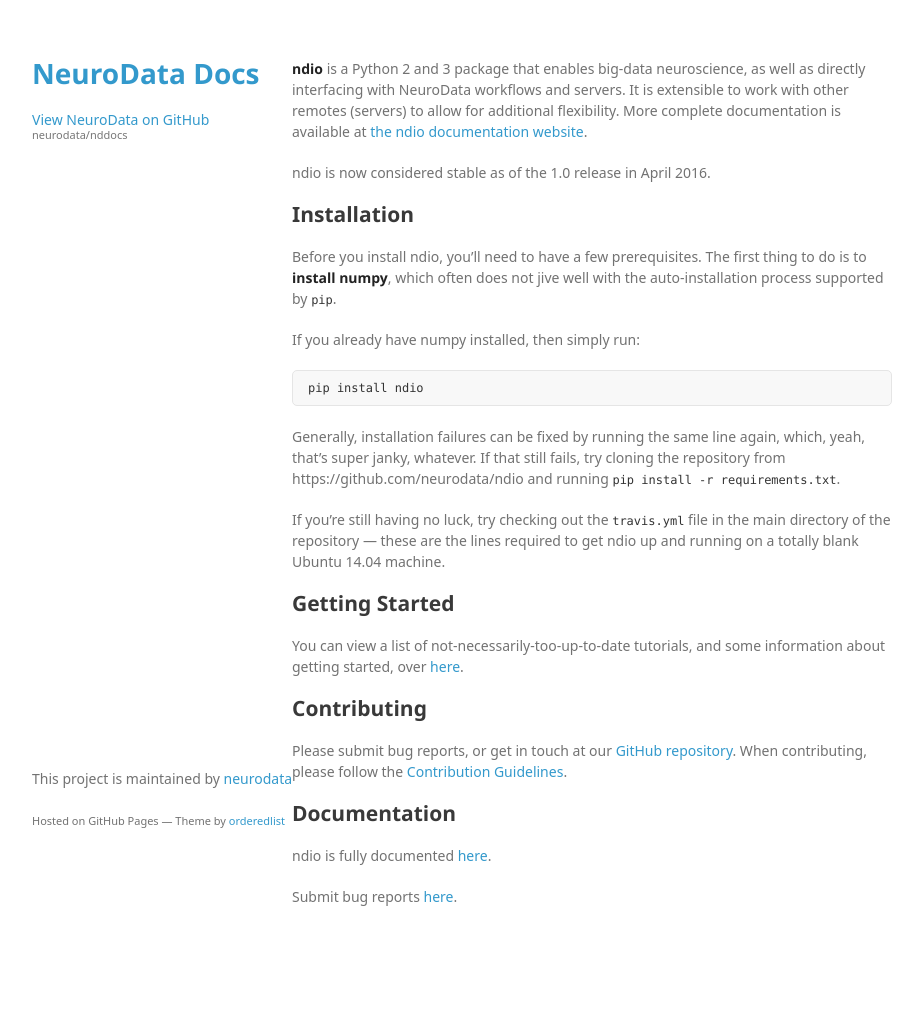
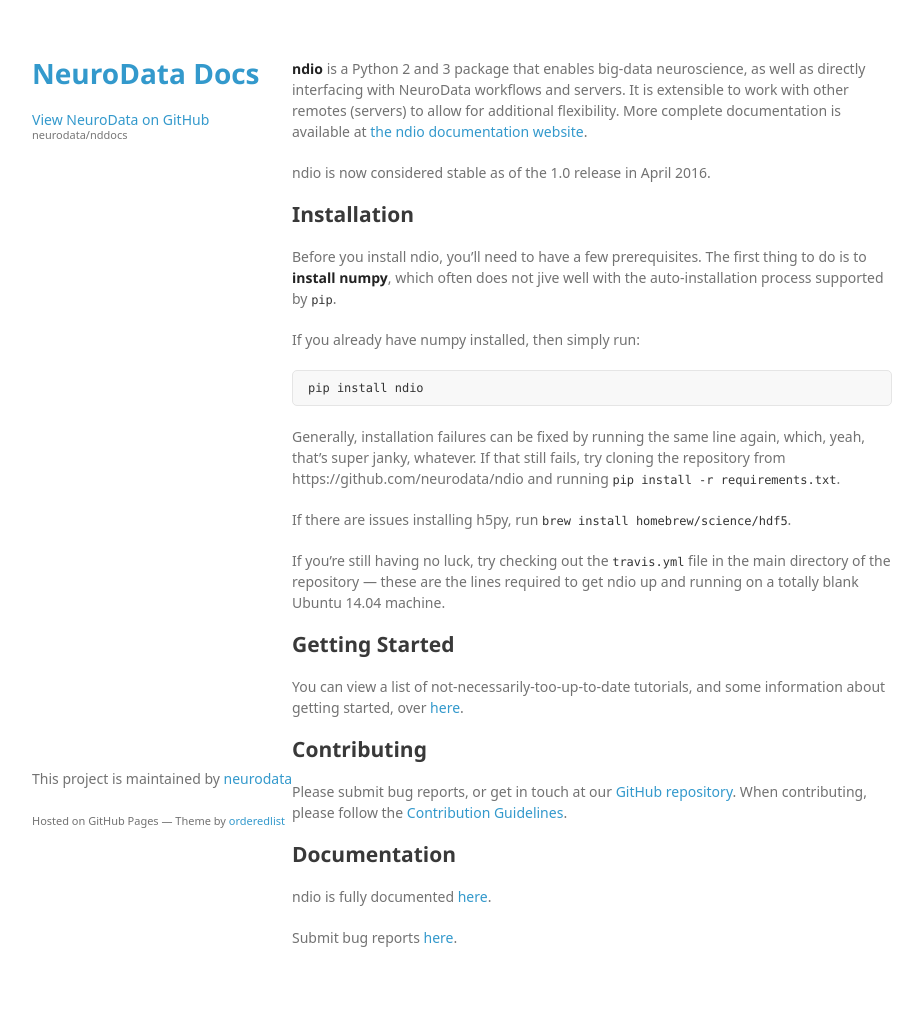
Before and after one commit to neurodata/nddocs-archive, a Jekyll site: the page built from ndio/index.md, in a window 1280 px wide. Shown: the whole page, without its empty margins (178-1101 px from the left). Built offline with Jekyll 4.4.1, drawn with Linux system fonts in a browser that asks for light colours; some web fonts are replaced; before the commit the page ends 977 px from its top, so only the background shows below that.

Commit message:
Document installation of h5py
line 26

```diff
--- a/ndio/index.md
+++ b/ndio/index.md
@@ -23,6 +23,8 @@
 
 Generally, installation failures can be fixed by running the same line again, which, yeah, that's super janky, whatever. If that still fails, try cloning the repository from https://github.com/neurodata/ndio and running `pip install -r requirements.txt`.
 
+If there are issues installing h5py, run `brew install homebrew/science/hdf5`.
+
 If you're still having no luck, try checking out the `travis.yml` file in the main directory of the repository — these are the lines required to get ndio up and running on a totally blank Ubuntu 14.04 machine.
 
 ## Getting Started
```
